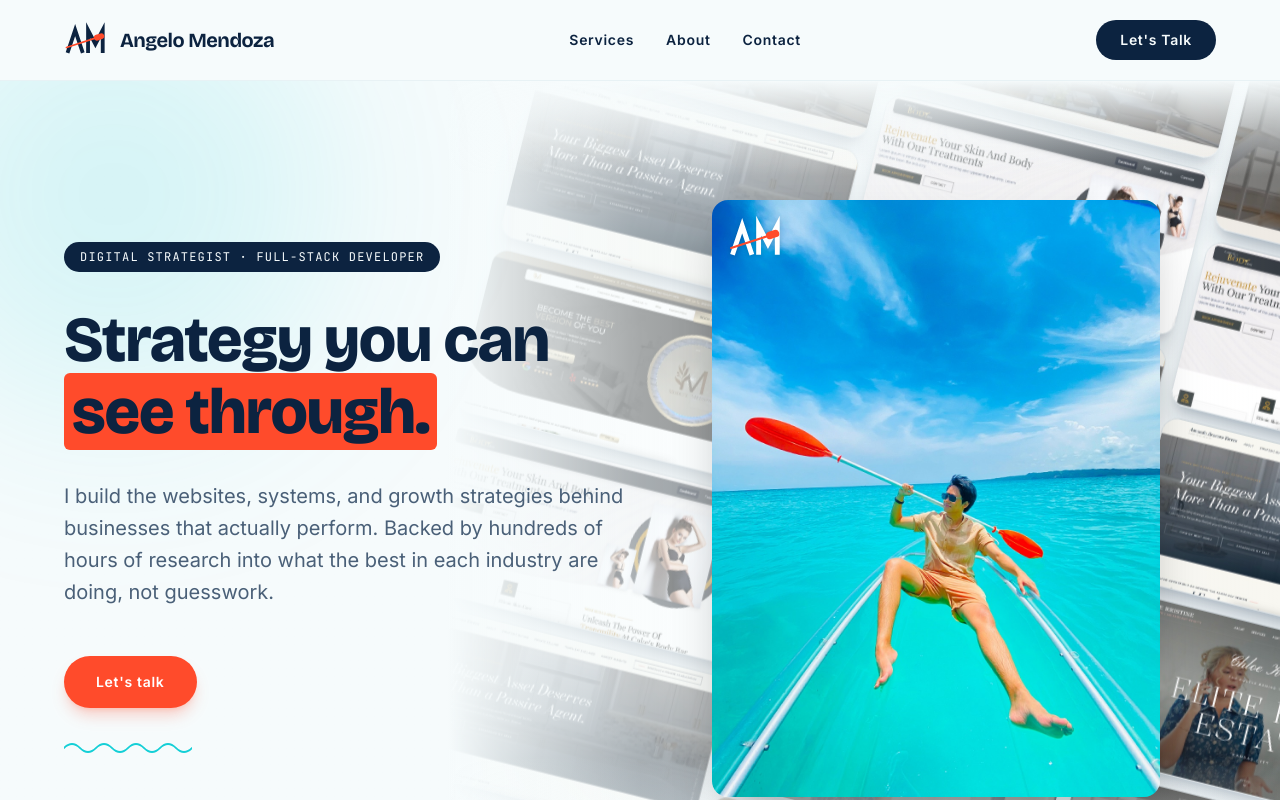
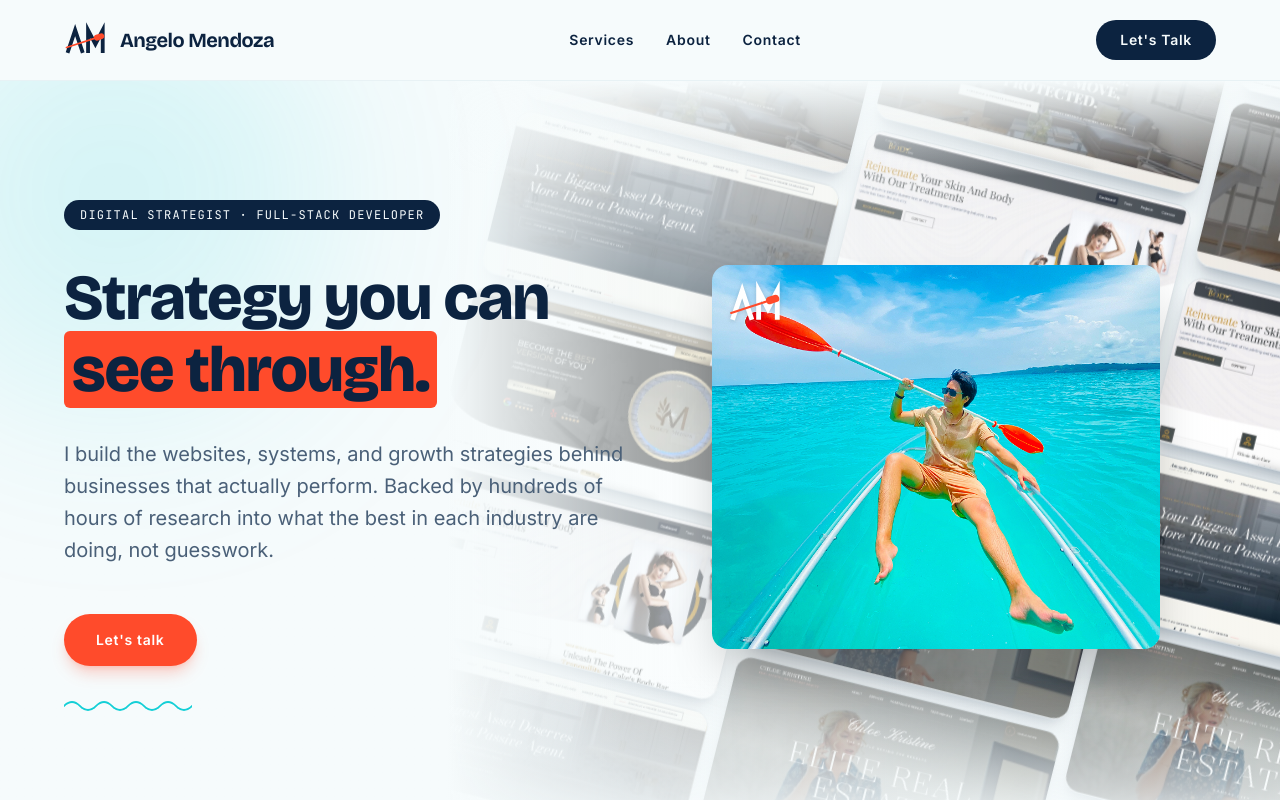
Before and after one commit to Daraphista/angelomendozaworks-site, a Next.js app: page / in a window 1280 px wide. Shown: the top 800 px of the page. Built offline with nearby package versions, Linux system fonts and the light colour scheme.

Commit message:
feat(hero): switch hero image to 4:3 with new kayak photo
Co-Authored-By: Claude Opus 5.5 <noreply@anthropic.com>

```diff
--- a/src/components/Hero.tsx
+++ b/src/components/Hero.tsx
@@ -89,13 +89,13 @@ export default function Hero() {
           <Wave className="h-4 w-32 text-lagoon" />
         </div>
         <div className="relative mt-stack-lg lg:mt-0">
-          <div className="relative z-10 rounded-2xl overflow-hidden shadow-2xl aspect-[3/4] max-w-md mx-auto">
+          <div className="relative z-10 rounded-2xl overflow-hidden shadow-2xl max-w-md mx-auto">
             <Image
               alt="Angelo paddling a clear kayak over a turquoise lagoon"
               className="w-full h-full object-cover"
               src="/brand/kayak.jpg"
-              width={810}
-              height={1080}
+              width={809}
+              height={692}
               sizes="(min-width: 1024px) 448px, 90vw"
               preload
             />
```
Also changed, not shown: public/brand/kayak.jpg.
